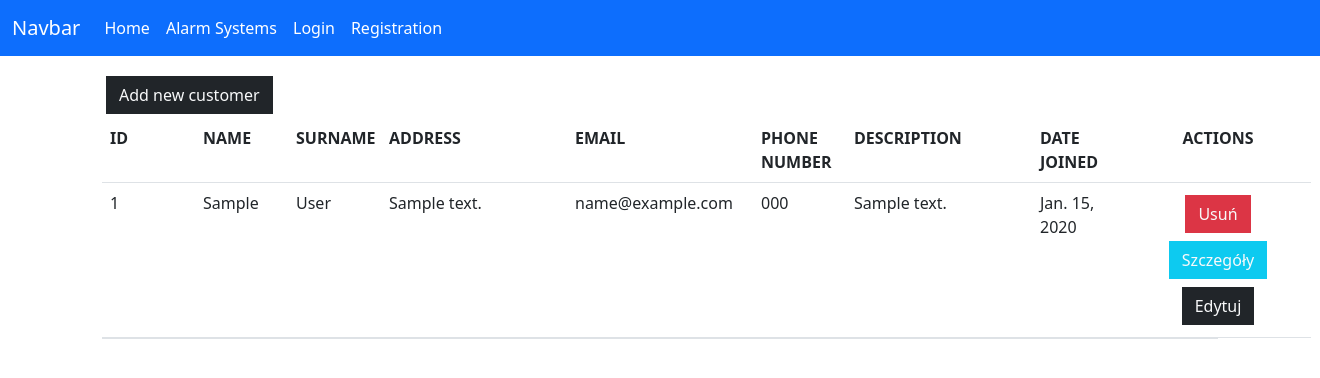
After one commit to MarcinSerwinski/ADE, a Django app: page /main_view/ in a window 1320 px wide. The commit adds this page. Shown: the top 378 px of the page. Run offline with Django 4.2, Linux system fonts and the light colour scheme; tables that the repository leaves empty hold one stand-in row (values such as "Sample post"); parts of the project's set-up code (start-up, migrations or seed data) failed here and were passed over; some libraries are stand-ins or nearby versions.

Commit message:
added main view to present informations about customers

```diff
--- /dev/null
+++ b/alarm_systems/templates/home/alarm_systems_main_view.html
@@ -0,0 +1,44 @@
+{% extends 'base.html' %}
+
+{% block title %}
+    Alarm Systems
+{% endblock %}
+
+
+{% block container %}
+<div class="schedules-content">
+    <a href="#" class="btn btn-dark rounded-0 text-light m-1">Add new customer</a>
+        <table class="table border-bottom">
+            <thead>
+            <tr class="d-flex">
+                <th class="col-sm-1">ID</th>
+                <th class="col-1">NAME</th>
+                <th class="col-1">SURNAME</th>
+                <th class="col-2">ADDRESS</th>
+                <th class="col-2">EMAIL</th>
+                <th class="col-1">PHONE NUMBER</th>
+                <th class="col-md-2">DESCRIPTION</th>
+                <th class="col-1">DATE JOINED</th>
+                <th class="col-2 text-center">ACTIONS</th>
+            </tr>
+            </thead>
+            <tbody class="text-color-lighter">
+            {% for item in customers_all %}
+                <tr class="d-flex">
+
+                    <td class="col-sm-1">{{ item.id }}</td>
+                    <td class="col-1">{{ item.first_name }}</td>
+                    <td class="col-1">{{ item.last_name}}</td>
+                    <td class="col-2">{{ item.address}}</td>
+                    <td class="col-2">{{ item.email}}</td>
+                    <td class="col-1">{{ item.phone_number}}</td>
+                    <td class="col-md-2">{{ item.description}}</td>
+                    <td class="col-1">{{ item.date_joined}}</td>
+                    <td class="col-2 d-flex align-items-center justify-content-center flex-wrap">
+                        <a href="#" class="btn btn-danger rounded-0 text-light m-1">Usuń</a>
+                        <a href="#" class="btn btn-info rounded-0 text-light m-1">Szczegóły</a>
+                        <a href="#" class="btn btn-dark rounded-0 text-light m-1">Edytuj</a>
+                    </td>
+                </tr>
+            {% endfor %}
+{% endblock %}
--- a/alarm_systems/urls.py
+++ b/alarm_systems/urls.py
@@ -1,9 +1,12 @@
 from django.urls import path
 
 from . import views
+from .views import MainView
 
 app_name = 'alarm_systems'
 
 urlpatterns = [
-path('', views.home, name='home')
+    path('', views.home, name='home'),
+    path('main_view/', MainView.as_view(), name='main_view'),
+
 ]
--- a/alarm_systems/views.py
+++ b/alarm_systems/views.py
@@ -1,5 +1,8 @@
+from django.contrib.auth.decorators import login_required
 from django.shortcuts import render, redirect
+from django.views import View
 
+from alarm_systems.models import Customer
 
 
 # Create your views here.
@@ -7,3 +10,14 @@ from django.shortcuts import render, redirect
 
 def home(request):
     return render(request, 'home/home.html')
+
+
+class MainView(View):
+    def get(self, request):
+        customers_all = Customer.objects.all().order_by('last_name')
+        return render(
+            request,
+            'home/alarm_systems_main_view.html',
+            context={
+                'customers_all': customers_all
+            })
--- a/templates/base.html
+++ b/templates/base.html
@@ -19,11 +19,17 @@
 <body>
 
 {% include './partials/_menu.html' %}
-
-{% block container %}
+<div class="container">
+    <div class="row">
+        <div class="col">
+            {% block container %}
 
 
-{% endblock %}
+            {% endblock %}
+        </div>
+    </div>
+</div>
+
 
 </body>
 </html>
--- a/templates/partials/_menu.html
+++ b/templates/partials/_menu.html
@@ -10,9 +10,14 @@
                 <li class="nav-item">
                     <a class="nav-link active" aria-current="page" href="{% url 'alarm_systems:home' %}">Home</a>
                 </li>
+                <li class="nav-item">
+                    <a class="nav-link active" aria-current="page" href="{% url 'alarm_systems:main_view' %}">Alarm
+                        Systems</a>
+                </li>
                 {% if user.is_authenticated %}
                     <li class="nav-item">
-                        <a class="nav-link active" aria-current="page" href="{% url 'users:logout_view' %}">Logout {{ user }}</a>
+                        <a class="nav-link active" aria-current="page"
+                           href="{% url 'users:logout_view' %}">Logout {{ user }}</a>
                     </li>
                 {% else %}
                     <li class="nav-item">
```
